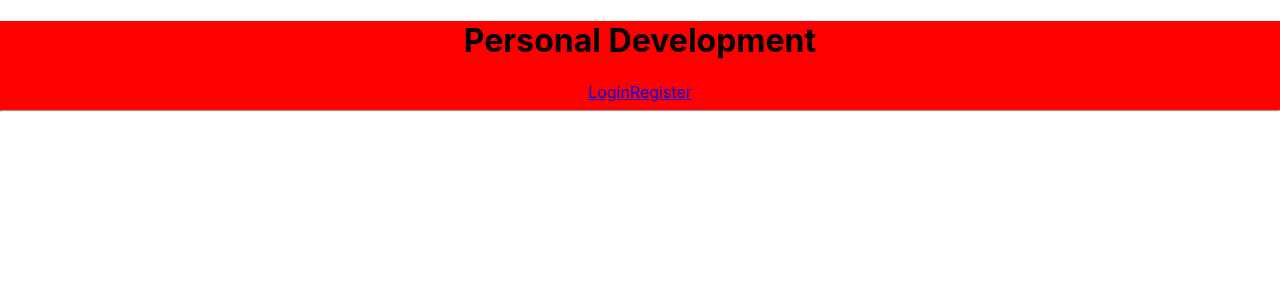
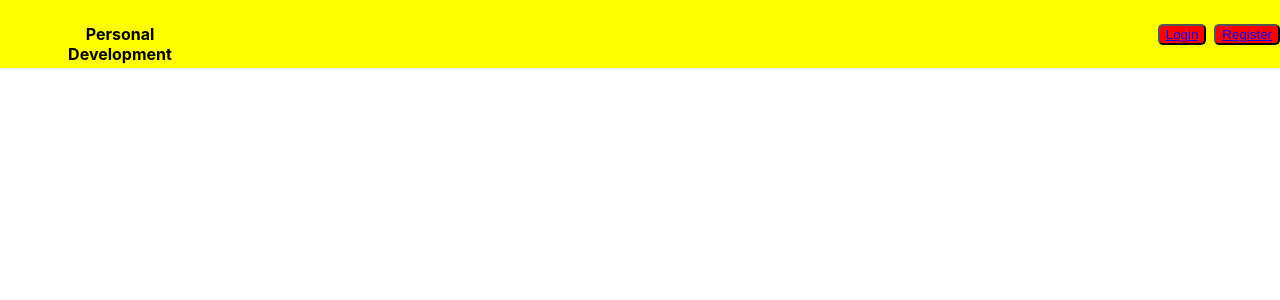
Before and after one commit to EEDS90/Personal-Development, a React (Create React App) app in the folder client/: page / in a window 1280 px wide. Shown: the top 300 px of the page. Built offline with nearby package versions, Linux system fonts and the light colour scheme; no server answers.

Commit message:
CSS for Header started

```diff
--- a/client/src/components/Header.css
+++ b/client/src/components/Header.css
@@ -1,3 +1,47 @@
 .header {
+  box-shadow: 0 1px 3px 0 rgba(0,0,0,0.1);
+}
+
+
+.header_item {
+  background-color: yellow;
+  list-style-type: none;
+  margin: 0;
+  display: flex;
+  justify-content: space-between;
+  padding-top: 4px;
+  padding-bottom: 4px;
+}
+
+.title {
+  width: 10rem;
+  font-weight: 700;
+  margin-top: 20px;
+}
+
+.before_login {
+  display: flex;
+
+}
+
+.current__user {
+  margin-right: 8px;
+}
+
+#magic1 {
   background-color: red;
+  border-radius: 5px;
+  margin-top: 20px;
+
 }
+
+.current__logout {
+  margin-top: 0;
+}
+
+.magic2 {
+  background-color: red;
+  border-radius: 5px;
+  margin-top: 5px;
+  margin-bottom: 5px;
+}
--- a/client/src/components/Header.jsx
+++ b/client/src/components/Header.jsx
@@ -1,32 +1,43 @@
 import React from "react";
 import { Link } from "react-router-dom";
-import "./Header.css"
+import "./Header.css";
 
 export default function Header(props) {
   const { currentUser, handleLogout } = props;
   return (
     <div className="header">
-
-        <h1>Personal Development</h1>
+      <ul className= 'header_item'>
+        <li className= 'title'>Personal Development</li>
 
         {currentUser ? (
           <>
+            <li className= 'current__logout'>
               <p>{currentUser.username}</p>
-          <button onClick={handleLogout}>Logout</button>
+              <button className='magic2' onClick={handleLogout}>Logout</button>
+            </li>
           </>
         ) : (
+          <div className= 'before_login'>
+            <li className= 'current__user'>
+              <button id= 'magic1'><Link to="/login">Login</Link></button>
+            </li>
+            <li className= 'current__register'>
+             <button id= 'magic1'><Link to="/register">Register</Link></button>
+            </li>
+          </div>
+        )}
+        {/* <hr /> */}
+        {currentUser && (
           <>
-          <Link to="/login">Login</Link>
-          <Link to="/register">Register</Link>
+            <li className= 'comment'>
+              <button id='magic1'><Link to="/comments">comments</Link></button>
+            </li>
+            <li  className= 'question'>
+              <button id='magic1'><Link to="/questions">questions</Link></button>
+            </li>
           </>
         )}
-      <hr />
-      {currentUser && (
-        <>
-          <Link to="/comments">comments</Link>
-          <Link to="/questions">questions</Link>
-        </>
-      )}
+      </ul>
     </div>
   );
 }
--- a/client/src/screens/Questions.jsx
+++ b/client/src/screens/Questions.jsx
@@ -1,59 +1,77 @@
-import React, { useState } from "react";
+// import React, { useState } from "react";
 
-export default function Questions(props) {
-  const questions = [
-    {
-      questionsText: "What is Personal Development?",
-      answerOptions: [
-        { answerText: "The process of improving oneself", isCorrect: false },
-        { answerText: "A lifelong process", isCorrect: false },
-        {
-          answerText:
-            "The puirsuit of personal growth by gaining knowledge and improving personal skills",
-          isCorrect: false,
-        },
-        { answerText: "All of the above", isCorrect: false },
-      ],
-    },
+// export default function Questions(props) {
+//   const questions = [
+//     {
+//       questionsText: "What is Personal Development?",
+//       answerOptions: [
+//         { answerText: "The process of improving oneself", isCorrect: false },
+//         { answerText: "A lifelong process", isCorrect: false },
+//         {
+//           answerText:
+//             "The puirsuit of personal growth by gaining knowledge and improving personal skills",
+//           isCorrect: false,
+//         },
+//         { answerText: "All of the above", isCorrect: false },
+//       ],
+//     },
 
-    {
-      questionsText: "Things that you must have in order to live/survive?",
-      answerOptions: [
-        { answerText: "Goal", isCorrect: false },
-        { answerText: "Perdonality", isCorrect: false },
-        { answerText: "Needs", isCorrect: false },
-        { answerText: "All of the above", isCorrect: false },
-      ],
-    },
+//     {
+//       questionsText: "Things that you must have in order to live/survive?",
+//       answerOptions: [
+//         { answerText: "Goal", isCorrect: false },
+//         { answerText: "Perdonality", isCorrect: false },
+//         { answerText: "Needs", isCorrect: false },
+//         { answerText: "All of the above", isCorrect: false },
+//       ],
+//     },
 
-    {
-      questionsText: "What is confidence?",
-      answerOptions: [
-        { answerText: "Being cocky", isCorrect: false },
-        { answerText: "Wanting thing more than others", isCorrect: false },
-        { answerText: "A feeling of self-assurance arising from one's appreciation of one's abilities or qualities", isCorrect: false },
-        { answerText: "None of the above", isCorrect: false },
-      ],
-    },
+//     {
+//       questionsText: "What is confidence?",
+//       answerOptions: [
+//         { answerText: "Being cocky", isCorrect: false },
+//         { answerText: "Wanting thing more than others", isCorrect: false },
+//         { answerText: "A feeling of self-assurance arising from one's appreciation of one's abilities or qualities", isCorrect: false },
+//         { answerText: "None of the above", isCorrect: false },
+//       ],
+//     },
 
-    {
-      questionsText: "A skill that has been developed?",
-      answerOptions: [
-        { answerText: "Carrer", isCorrect: false },
-        { answerText: "Job", isCorrect: false },
-        { answerText: "Ability", isCorrect: false },
-        { answerText: "Learning style", isCorrect: false },
-      ],
-    },
+//     {
+//       questionsText: "A skill that has been developed?",
+//       answerOptions: [
+//         { answerText: "Carrer", isCorrect: false },
+//         { answerText: "Job", isCorrect: false },
+//         { answerText: "Ability", isCorrect: false },
+//         { answerText: "Learning style", isCorrect: false },
+//       ],
+//     },
 
-    {
-      questionsText: "Things that you must have in order to live/survive?",
-      answerOptions: [
-        { answerText: "Goal", isCorrect: false },
-        { answerText: "Perdonality", isCorrect: false },
-        { answerText: "Needs", isCorrect: false },
-        { answerText: "All of the above", isCorrect: false },
-      ],
-    },
-  ];
-}
+//     {
+//       questionsText: "Things that you must have in order to live/survive?",
+//       answerOptions: [
+//         { answerText: "Goal", isCorrect: false },
+//         { answerText: "Perdonality", isCorrect: false },
+//         { answerText: "Needs", isCorrect: false },
+//         { answerText: "All of the above", isCorrect: false },
+//       ],
+//     },
+//   ];
+
+//   return (
+//     <div className='question'>
+//       {false ? (
+
+//       )}
+//         </div>
+//   )
+
+
+
+
+
+
+
+
+
+
+// }
```
Also changed, not shown: 1 other file (tests, documents, lock files or other folders). Lines whose indentation alone changed are shown as unchanged.
